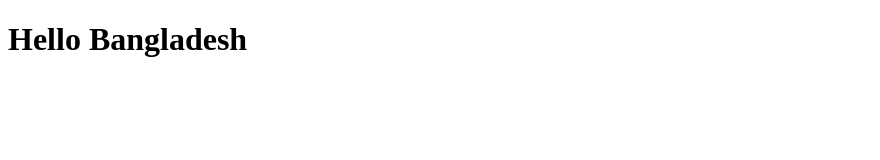
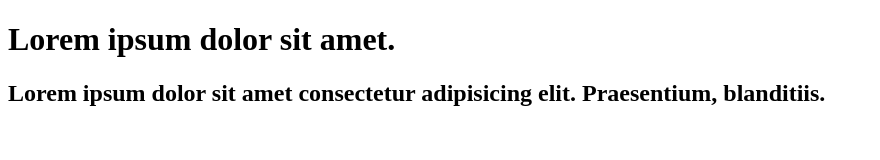
Before and after one commit to suhadahmodkhan/life, a plain HTML site: page index.html in a window 1280 px wide. Shown: the whole page, without its empty margins (0-880 px from the left). Drawn offline with Linux system fonts and the light colour scheme.

Commit message:
first commit

```diff
--- a/index.html
+++ b/index.html
@@ -6,6 +6,7 @@
     <title>Demo</title>
 </head>
 <body>
-    <h1>Hello Bangladesh</h1>
+   <h1>Lorem ipsum dolor sit amet.</h1>
+   <h2>Lorem ipsum dolor sit amet consectetur adipisicing elit. Praesentium, blanditiis.</h2>
 </body>
 </html>
```
